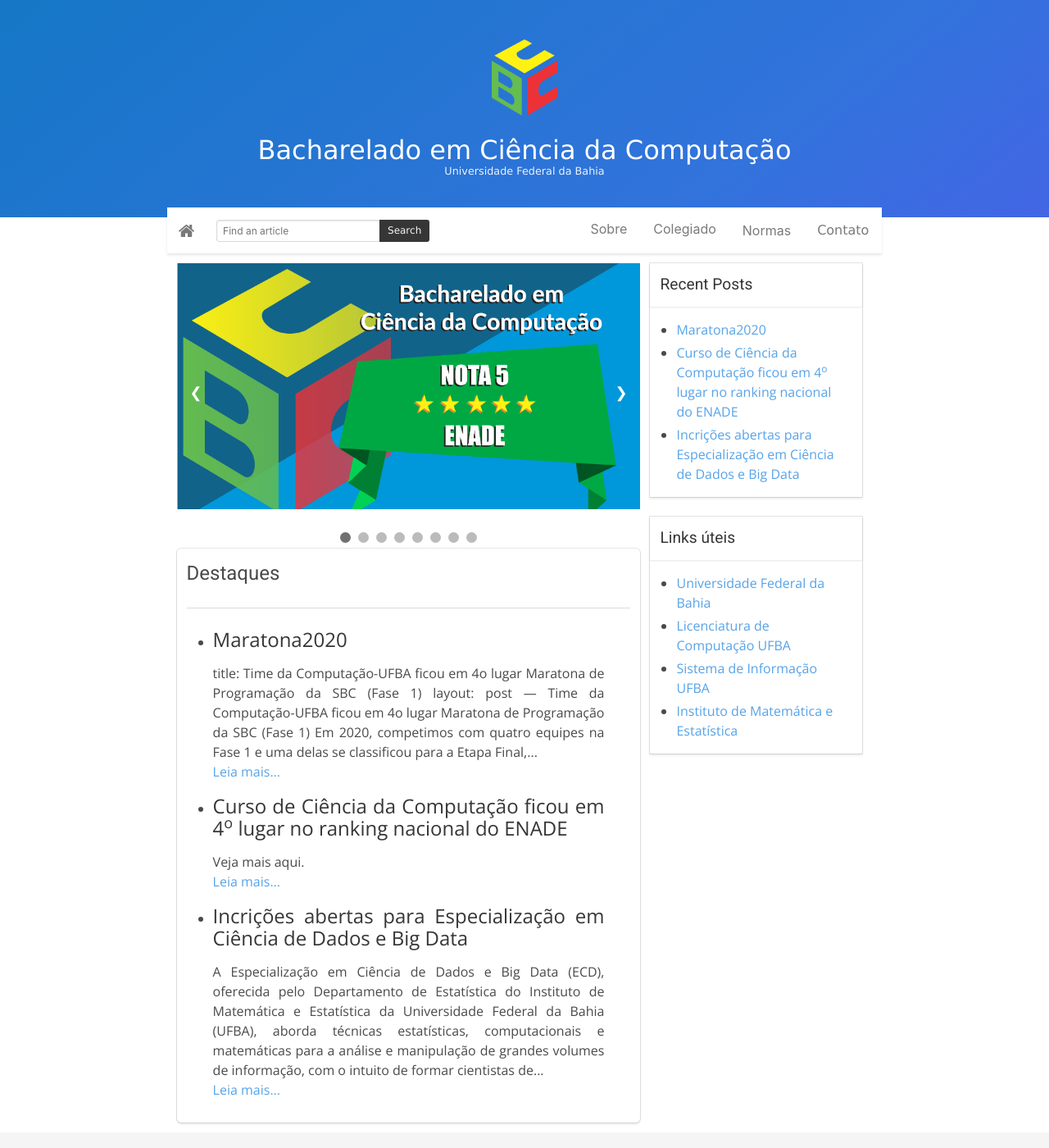
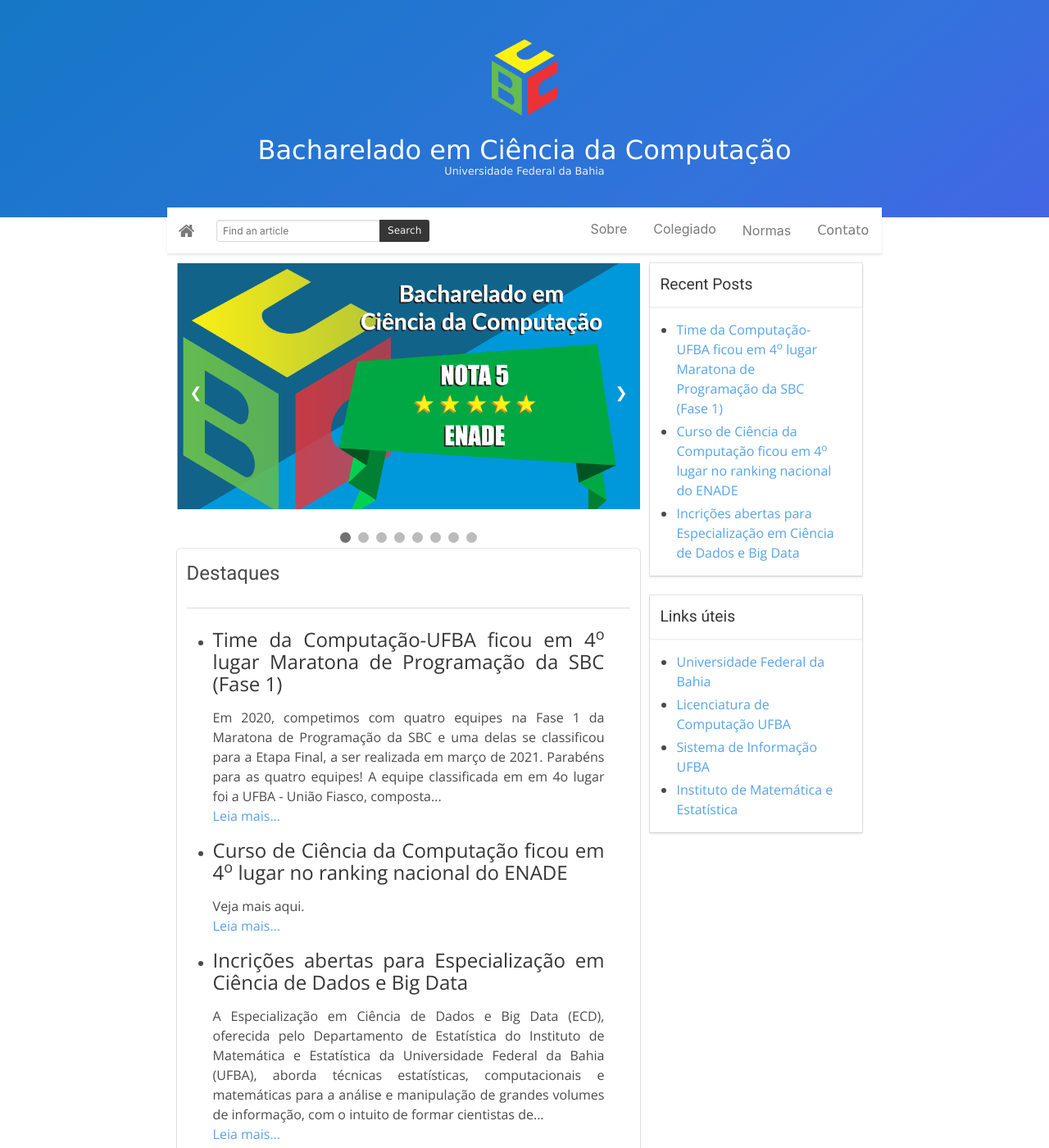
Before and after one commit to bcc-ufba/bcc-ufba.github.io, a Jekyll site: the page built from index.html, in a window 1280 px wide and 1400 px high. Shown: the whole window at 82% size. Built offline with Jekyll 4.4.1, drawn with Linux system fonts in a browser that asks for light colours; the list of posts is cut into pages by our own code.

Commit message:
Update 2020-11-18-Maratona2020.markdown

```diff
--- a/_posts/2020-11-18-Maratona2020.markdown
+++ b/_posts/2020-11-18-Maratona2020.markdown
@@ -1,15 +1,14 @@
-
 ---
 title: Time da Computação-UFBA ficou em 4<sup>o</sup> lugar Maratona de Programação da SBC (Fase 1)
 layout: post
 ---
 
-## Time da Computação-UFBA ficou em 4<sup>o</sup> lugar Maratona de Programação da SBC (Fase 1)
+Em 2020, competimos com quatro equipes na Fase 1 da Maratona de Programação da SBC e uma delas se classificou para a Etapa Final, a ser realizada em março de 2021.
 
-Em 2020, competimos com quatro equipes na Fase 1 e uma delas se classificou para a Etapa Final, a ser realizada em 2021.
-Parabéns para as quatro equipes!
+*Parabéns para as quatro equipes!*
 
-A equipe classificada foi a _UFBA - União Fiasco_, composta por Thalles Medrado, Vinicius Hirschle, Bernardo Salmeron, e o quase-baiano-coach Prof. Rubisley Lemes (DCC-UFBA).
+A equipe classificada em em 4<sup>o</sup> lugar foi a _UFBA - União Fiasco_, composta por Thalles Medrado, Vinicius Hirschle, Bernardo Salmeron, e o quase-baiano-coach Prof. Rubisley Lemes (DCC-UFBA).
+Os detalhes estão <a href="http://maratona.sbc.org.br/primfase20.html" target="_blank">aqui</a>.
 
-Estaremos na torcida em 2021.
-Veja mais <a href="http://maratona.sbc.org.br/primfase20.html" target="_blank">aqui</a>.
+Estaremos na torcida pela _União Fiasco_ na Final Brasileira em 2021.
+<a href="http://maratona.sbc.org.br/final20.html" target="_blank">Final Brasileira em 2021</a>.
```
